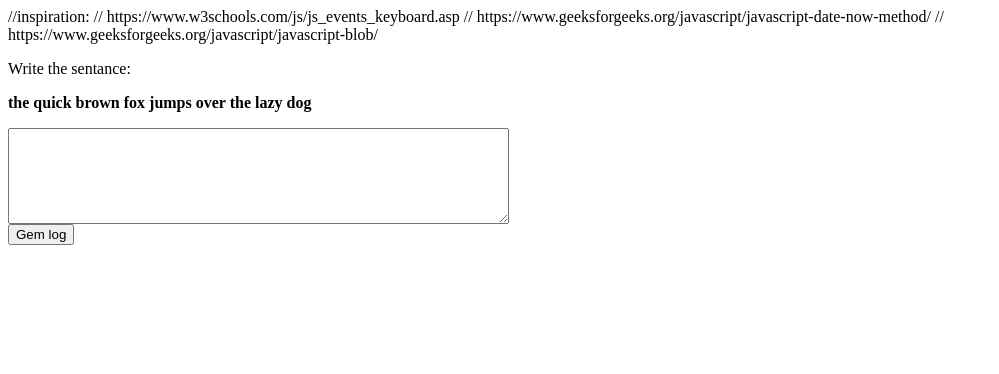
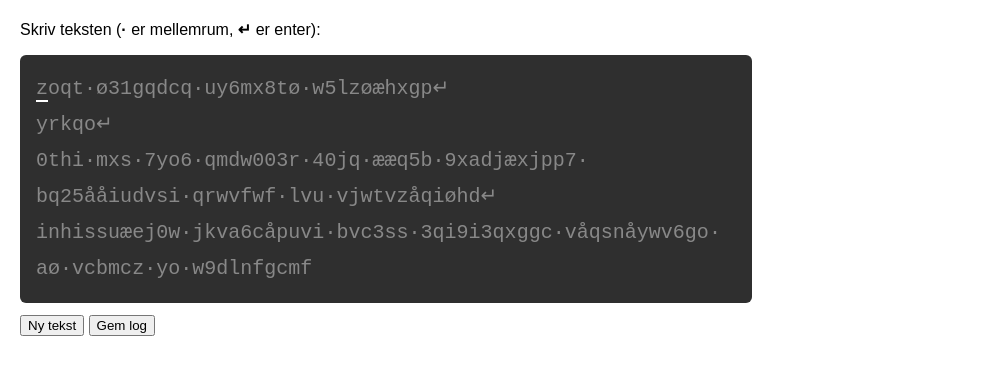
Before and after one commit to Williamxx7/Acoustic-Keystroke-Recognition-System, a plain HTML site: page index.html in a window 1280 px wide. Shown: the whole page, without its empty margins (0-999 px from the left). Drawn offline with Linux system fonts and the light colour scheme.

Commit message:
Text generation configuration. New variabels 'target' for generated tekst 'typed' for typed tekst. New function for return random number from 0-9. New Function for random char/letter. Function to generate the complete text. Function 'render()' to show progress and errors in typed text. function and button to generate new text. Deleted text box. Change in saved log also saves expected text and typed text.

```diff
--- a/index.html
+++ b/index.html
@@ -1,54 +1,148 @@
-//inspiration:
-// https://www.w3schools.com/js/js_events_keyboard.asp
-// https://www.geeksforgeeks.org/javascript/javascript-date-now-method/
-// https://www.geeksforgeeks.org/javascript/javascript-blob/
+<!DOCTYPE html>
 
-<!DOCTYPE html>
+<!-- Inspiration:
+https://www.w3schools.com/js/js_events_keyboard.asp
+https://www.geeksforgeeks.org/javascript/javascript-date-now-method/
+https://www.geeksforgeeks.org/javascript/javascript-blob/ -->
 
 
 <html lang="da">
 <head>
     <meta charset="UTF-8">
     <meta name="viewport" content="width=device-width, initial-scale=1, viewport-fit=cover">
-    <title>Key press logger</title>
+    <title>Keypress logger</title>
+
+  <style>
+        body { font-family: sans-serif; margin: 20px; }
+        #target {
+            font-family: monospace;
+            font-size: 20px;
+            line-height: 1.8;
+            white-space: pre-wrap;
+            background: #2f2f2f;
+            color: #888;
+            padding: 16px;
+            border-radius: 6px;
+            max-width: 700px;
+            margin-bottom: 12px;
+        }
+        .ok  { color: #ddd; }
+        .bad { color: #ff6b6b; text-decoration: underline; }
+        .cur { border-bottom: 2px solid #fff; }
+    </style>
+
+
 </head>
 
   <body>
-    <p>Write the sentance:</p>
-    <p><b>the quick brown fox jumps over the lazy dog</b></p>
-    <textarea id="box" rows="6" cols="60"></textarea>
-    <br>
-    <button id="save">Gem log</button>
-
+    <p>Skriv teksten (<b>·</b> er mellemrum, <b>↵</b> er enter):</p>
+      <div id="target"></div>
+      <button id="new">Ny tekst</button>
+      <button id="save">Gem log</button>
 
 
     <script>
-        let log =[];
-        const box = document.getElementById("box");
+        const GROUPS = 25;
+        const MIN_LEN = 2;
+        const MAX_LEN = 12;
+        const DIGIT_CHANCE = 0.15;
+        const ENTER_CHANCE = 0.2;
 
-       // let phase = 1;
+        const LETTERS = "abcdefghijklmnopqrstuvwxyzæøå";
+        const DIGITS = "0123456789";
 
-        //timestap
+        let log = [];
+        let target = "";
+        let typed = "";
+        const targetEl = document.getElementById("target");
+
+        function randInt(min, max) {
+            return Math.floor(Math.random() * (max - min + 1)) + min;
+        }
+
+        function randChar() {
+            const pool = Math.random() < DIGIT_CHANCE ? DIGITS : LETTERS;
+            return pool[randInt(0, pool.length - 1)];
+        }
+
+        function generateText() {
+            let text = "";
+            for (let g = 0; g < GROUPS; g++) {
+                const len = randInt(MIN_LEN, MAX_LEN);
+                for (let i = 0; i < len; i++) text += randChar();
+                if (g < GROUPS - 1) {
+                    text += Math.random() < ENTER_CHANCE ? "\n" : " ";
+                }
+            }
+            return text;
+        }
+
+        function render() {
+            let html = "";
+            for (let i = 0; i < target.length; i++) {
+                const c = target[i];
+                const shown = c === " " ? "·" : c === "\n" ? "↵\n" : c;
+                let cls = "";
+                if (i < typed.length) cls = typed[i] === c ? "ok" : "bad";
+                else if (i === typed.length) cls = "cur";
+                html += '<span class="' + cls + '">' + shown + "</span>";
+                if (c === " ") html += "<wbr>";
+            }
+            targetEl.innerHTML = html;
+        }
+
+        function newText() {
+            target = generateText();
+            typed = "";
+            log = [];
+            render();
+        }
+
+        // timestamp
         function rec(type, e) {
-        if (e.repeat) return;
+            if (e.repeat) return;
             const t = Date.now();
             const d = new Date(t);
             const realtime = d.toLocaleTimeString("da-DK") + "." + String(d.getMilliseconds()).padStart(3, "0");
             log.push({ t: t, realtime: realtime, type: type, key: e.key, code: e.code });
         }
 
-        box.addEventListener("keydown", (e) => rec("down", e));
-        box.addEventListener("keyup", (e) => rec("up", e));
+        document.addEventListener("keydown", (e) => {
+            rec("down", e);
+            if (e.ctrlKey || e.metaKey || e.altKey) return;
 
-        document.getElementById("save").addEventListener("click", () => {
-            //Binary Large Objekt
-            const blob = new Blob([JSON.stringify(log, null, 2)], { type: "application/json" });
+            if (e.key === "Backspace") {
+                typed = typed.slice(0, -1);
+                e.preventDefault();
+            } else if (e.key === "Enter") {
+                if (typed.length < target.length) typed += "\n";
+                e.preventDefault();
+            } else if (e.key.length === 1) {
+                if (typed.length < target.length) typed += e.key;
+                e.preventDefault();
+            }
+            render();
+        });
+        document.addEventListener("keyup", (e) => rec("up", e));
+
+        document.getElementById("new").addEventListener("click", (e) => {
+            e.currentTarget.blur();
+            newText();
+        });
+
+        document.getElementById("save").addEventListener("click", (e) => {
+            e.currentTarget.blur();
+            // Binary Large Object
+            const out = { target: target, typed: typed, log: log };
+            const blob = new Blob([JSON.stringify(out, null, 2)], { type: "application/json" });
             const a = document.createElement("a");
             a.href = URL.createObjectURL(blob);
             a.download = "keystroke_log_" + Date.now() + ".json";
             a.click();
             URL.revokeObjectURL(a.href);
-});
+        });
+
+        newText();
 
     </script>
   </body>
```
